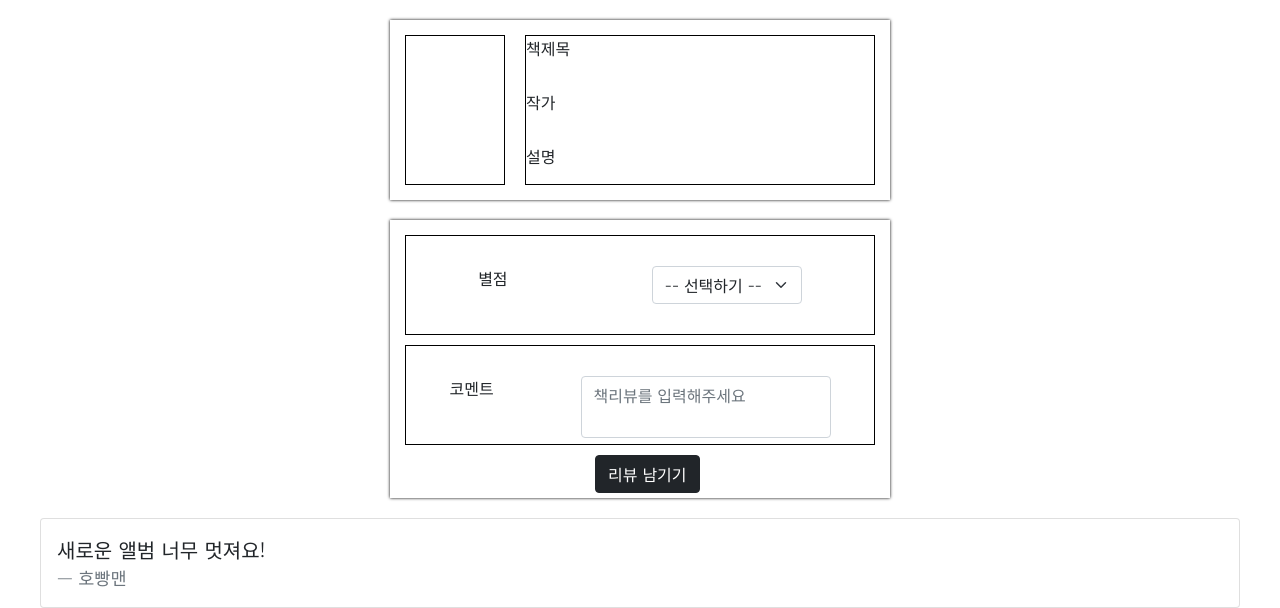
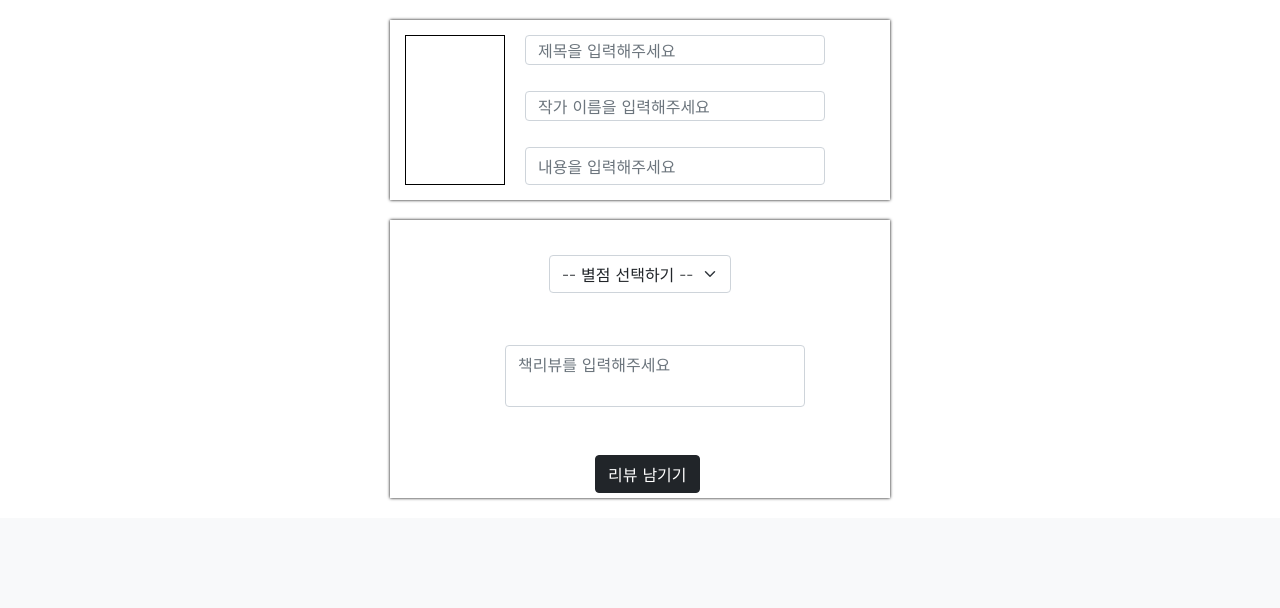
Before and after one commit to byunggwan-Kim/practice, a Flask app: page /review_start in a window 1280 px wide. Shown: the part 307-915 px from the top of the page. After the commit the page ends 807 px from the top, so only its background shows below. Run offline with Flask 3, Linux system fonts and the light colour scheme; data that the repository does not hold is empty.

Commit message:
커밋메시지

```diff
--- a/app.py
+++ b/app.py
@@ -17,7 +17,7 @@ SECRET_KEY = "team8key"
 app = Flask(__name__)
 ca = certifi.where()
 client = MongoClient(
-    'mongodb+srv://sparta:test@cluster0.orw6l7l.mongodb.net/?retryWrites=true&w=majority', tlsCAFile=ca)
+    'mongodb+srv://sparta:test@cluster0.fxv5hyn.mongodb.net/?retryWrites=true&w=majority', tlsCAFile=ca)
 db = client.dbsparta
 
 # /register url에 POST 요청이 들어오면 아래 함수를 작동
@@ -82,12 +82,23 @@ def review_start():
 
 @app.route("/review", methods=["POST"])
 def review_post():
+    review_title_receive = request.form['review_title_give']
+    review_author_receive = request.form['review_author_give']
+    comment_receive = request.form['comment_give']
+    review_description_receive = request.form['review_description_give']
     star_receive = request.form['star_give']
-    comment_receive = request.form['comment_give']
+    write_user_receive = request.form['write_user_give']
+
+    encoded = jwt.decode(write_user_receive, SECRET_KEY, algorithms='HS256');
+    write_user = encoded['user']
 
     doc = {
+        'title': review_title_receive,
+        'author': review_author_receive,
+        'comment' : comment_receive,
+        'description': review_description_receive,
         'star' : star_receive,
-        'comment' : comment_receive
+        'write_user' : write_user
     }
 
     db.review.insert_one(doc)
--- a/templates/index.html
+++ b/templates/index.html
@@ -113,9 +113,11 @@
       .login > button {
         margin-right: 10px;
       }
+
     </style>
     <script>
       $(document).ready(function () {
+        document.getElementById("review_start").style.display = "none";
         listing();
       });
       // 스토리지에 토큰이 있으면 nav바에 있는 값들을 바꿔줘요.
@@ -123,6 +125,8 @@
         if (localStorage.getItem("token")) {
           document.getElementById("account-create").innerHTML =
             '<a class="nav-link" href="#" id="logout-link">로그아웃</a>';
+          document.getElementById("review_start").innerHTML =
+            '<a class="nav-link" href="/review_start">리뷰작성</a>';
           document.getElementById("account-login").style.display = "none";
         }
       });
@@ -130,6 +134,7 @@
       document.addEventListener("click", function (e) {
         if (e.target.id === "logout-link") {
           localStorage.removeItem("token");
+
           alert("로그아웃 되었습니다!");
           window.location.href = "/";
         }
--- a/templates/login.html
+++ b/templates/login.html
@@ -66,6 +66,7 @@
       <button type="submit">로그인</button>
     </form>
     <script>
+      document.getElementById("review_start").style.display = "none";
       document.addEventListener("DOMContentLoaded", () => {
         if (localStorage.getItem("token")) {
           document.getElementById("account-create").innerHTML =
--- a/templates/register.html
+++ b/templates/register.html
@@ -61,6 +61,7 @@
       <button type="submit">가입하기</button>
     </form>
     <script>
+      document.getElementById("review_start").style.display = "none";
       document
         .getElementById("register-form")
         .addEventListener("submit", function (e) {
--- a/templates/review.html
+++ b/templates/review.html
@@ -133,7 +133,7 @@
         .review_box {
             width: 350px;
             height: 150px;
-            border: 1px solid black;
+
             margin : 10px;
             display: flex;
             flex-direction: column;
@@ -152,28 +152,42 @@
         .review_score {
             width: 470px;
             height: 100px;
-            border: 1px solid black;
             margin: 10px;
             display: flex;
             flex-direction: row;
             justify-content: space-around;
-            padding-top: 30px;
+            padding-top: 20px;
         }
 
         .review_comment {
-            width: 470px;
+            width: 500px;
             height: 100px;
-            border: 1px solid black;
             margin: 10px;
             display: flex;
             flex-direction: row;
             justify-content: space-around;
-            padding-top: 30px;
+            /* padding-top: 20px; */
         }
 
-        #comment {
+        #comment  {
             width: 250px;
             resize : none;
+        }
+
+        #review_title {
+          height: 30px;
+          width: 300px;
+        }
+
+        #review_author {
+          height: 30px;
+          width: 300px;
+        }
+
+        #review_description {
+          height: 30px;
+          width: 300px;
+          resize: none;
         }
 
     </style>
@@ -229,42 +243,57 @@
           });
       }
 
-      function show_review() {
-            fetch('/review').then((res) => res.json()).then((data) => {
-                let rows = data['result']
-                $('#comment-list').empty()
-                rows.forEach((a) => {
-                    let star = a['star']
-                    let comment = a['comment']
+      // function show_review() {
+      //       fetch('/review').then((res) => res.json()).then((data) => {
+      //           let rows = data['result']
+      //           $('#comment-list').empty()
+      //           rows.forEach((a) => {
+      //               let star = a['star']
+      //               let comment = a['comment']
 
-                    let star_repeat = '⭐'.repeat(star)
+      //               let star_repeat = '⭐'.repeat(star)
 
-                    let temp_html = `<div class="card">
-                                        <div class="card-body">
-                                            <blockquote class="blockquote mb-0">
-                                                <p>${comment}</p>
-                                                <footer class="blockquote-footer">${star_repeat}</footer>
-                                            </blockquote>
-                                        </div>
-                                    </div>`
-                    $('#comment-list').append(temp_html)
-                })
+      //               let temp_html = `<div class="card">
+      //                                   <div class="card-body">
+      //                                       <blockquote class="blockquote mb-0">
+      //                                           <p>${comment}</p>
+      //                                           <footer class="blockquote-footer">${star_repeat}</footer>
+      //                                       </blockquote>
+      //                                   </div>
+      //                               </div>`
+      //               $('#comment-list').append(temp_html)
+      //           })
 
-            })
-        }
+      //       })
+      //   }
 
-        function save_review() {
+        function save_review(token) {
+          var tokenHere = localStorage.getItem("token")
+
+            let review_title = $('#review_title').val()
+            let review_author = $('#review_author').val()
+            let comment = $('#comment').val()
+            let review_description = $('#review_description').val()
             let star = $('#star').val()
-            let comment = $('#comment').val()
+            let write_user = tokenHere
 
             let formData = new FormData();
-            formData.append("star_give", star);
+            formData.append("review_title_give", review_title)
+            formData.append("review_author_give", review_author)
             formData.append("comment_give", comment)
+            formData.append("review_description_give", review_description)
+            formData.append("star_give", star)
+            formData.append("write_user_give", write_user);
+
 
             fetch('/review', { method: "POST", body: formData, }).then((res) => res.json()).then((data) => {
                 alert(data["msg"]);
                 window.location.reload()
             });
+
+            location.href = "/";
+
+
         }
 
       function posting() {
@@ -349,7 +378,7 @@
       </div>
       <div class="form-floating">
         <textarea
-          id="comment"
+          id="comments"
           class="form-control"
           placeholder="Leave a comment here"
         ></textarea>
@@ -385,24 +414,21 @@
       </div>
       <div class="review_box">
         <div>
-              <p>책제목</p>
+          <input class="form-control" placeholder="제목을 입력해주세요" type="text" id="review_title" name="review_title" required>
         </div>
         <div>
-              <p>작가</p>
+          <input class="form-control" placeholder="작가 이름을 입력해주세요" type="text" id="review_author" name="review_author" required>
         </div>
         <div>
-              <p>설명</p>
+          <textarea class="form-control" placeholder="내용을 입력해주세요" id="review_description" name="review_description" rows="5" required></textarea>
         </div>
       </div>
   </div>
   <div class="myreview">
       <div class="review_score">
           <div>
-              <p>별점</p>
-          </div>
-          <div>
               <select class="form-select" id="star">
-                  <option selected>-- 선택하기 --</option>
+                  <option selected>-- 별점 선택하기 --</option>
                   <option value="1">⭐</option>
                   <option value="2">⭐⭐</option>
                   <option value="3">⭐⭐⭐</option>
@@ -413,29 +439,16 @@
       </div>
       <div class="review_comment">
           <div>
-              <p>코멘트</p>
-          </div>
-          <div>
-              <textarea class="form-control" placeholder="책리뷰를 입력해주세요" id="comment"></textarea>
+              <textarea class="form-control" placeholder="책리뷰를 입력해주세요" id="comment" style="width: 300px;"></textarea>
           </div>
       </div>
       <button onclick="save_review()" type="button" class="btn btn-dark" style="position: relative; left: 200px;">
           리뷰 남기기
       </button>
   </div>
-  <div class="mycards" id="comment-list">
-      <div class="card">
-          <div class="card-body">
-              <blockquote class="blockquote mb-0">
-                  <p>새로운 앨범 너무 멋져요!</p>
-                  <footer class="blockquote-footer">호빵맨</footer>
-              </blockquote>
-          </div>
-      </div>
-  </div>
-    <div class="mycards">
+    <!-- <div class="mycards">
       <div class="row row-cols-1 row-cols-md-4 g-4" id="cards-box">
-        <!-- <div class="col">
+         <div class="col">
           <div class="card h-100">
             <img
               src="https://movie-phinf.pstatic.net/20210728_221/1627440327667GyoYj_JPEG/movie_image.jpg"
```
Lines whose indentation alone changed are shown as unchanged.
